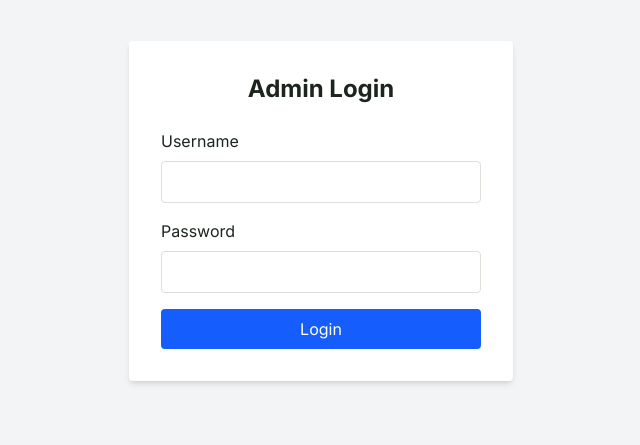
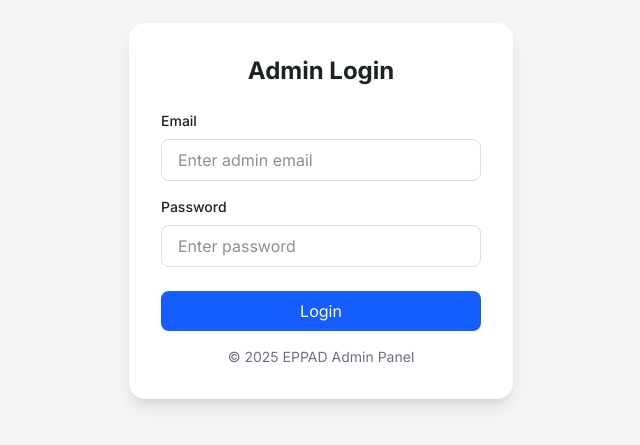
Before and after one commit to daniwolde1/eppad, a Next.js app: page /admin/login in a window 1280 px wide. Shown: the part 189-634 px from the top of the page, without its empty margins (319-959 px from the left). Built offline with nearby package versions, Linux system fonts and the light colour scheme.

Commit message:
Update page.tsx

```diff
--- a/app/admin/login/page.tsx
+++ b/app/admin/login/page.tsx
@@ -2,72 +2,92 @@
 
 import { useState } from "react";
 import { useRouter } from "next/navigation";
-import db from "@/lib/db";
 
-
-export default function AdminLoginPage() {
+export default function AdminLogin() {
   const router = useRouter();
-  const [username, setUsername] = useState("");
+  const [email, setEmail] = useState("");
   const [password, setPassword] = useState("");
+  const [loading, setLoading] = useState(false);
   const [error, setError] = useState("");
 
   const handleSubmit = async (e: React.FormEvent) => {
     e.preventDefault();
     setError("");
+    setLoading(true);
 
     try {
       const res = await fetch("/api/admin/login", {
         method: "POST",
         headers: { "Content-Type": "application/json" },
-        body: JSON.stringify({ username, password }),
+        body: JSON.stringify({ email, password }),
       });
 
       const data = await res.json();
 
-      if (!res.ok || !data.success) {
-        setError(data.error || "Login failed");
-        return;
+      if (!res.ok) {
+        throw new Error(data.error || "Login failed");
       }
 
-      // On successful login, redirect to dashboard
+      // ✅ If login is successful, redirect to admin dashboard
+      alert("Login successful!");
       router.push("/admin/dashboard");
-    } catch (err) {
-      console.error(err);
-      setError("Network error. Please try again.");
+    } catch (err: any) {
+      console.error("Login error:", err.message);
+      setError(err.message);
+    } finally {
+      setLoading(false);
     }
   };
 
   return (
-    <div className="flex items-center justify-center min-h-screen bg-gray-100">
+    <div className="flex justify-center items-center min-h-screen bg-gray-100">
       <form
         onSubmit={handleSubmit}
-        className="bg-white p-8 rounded shadow-md w-full max-w-sm"
+        className="bg-white p-8 rounded-2xl shadow-lg w-full max-w-sm"
       >
-        <h2 className="text-2xl font-bold mb-6 text-center">Admin Login</h2>
-        {error && <p className="text-red-500 mb-4">{error}</p>}
+        <h2 className="text-2xl font-bold text-center mb-6">Admin Login</h2>
 
-        <label className="block mb-2">Username</label>
+        {error && (
+          <p className="text-red-500 text-center mb-3">
+            ⚠️ {error}
+          </p>
+        )}
+
+        <div className="mb-4">
+          <label className="block text-sm font-medium mb-2">Email</label>
           <input
-          type="text"
-          value={username}
-          onChange={(e) => setUsername(e.target.value)}
-          className="w-full border rounded p-2 mb-4"
+            type="email"
+            value={email}
+            onChange={(e) => setEmail(e.target.value)}
+            placeholder="Enter admin email"
+            required
+            className="w-full px-4 py-2 border rounded-lg focus:outline-none focus:ring focus:ring-blue-200"
           />
+        </div>
 
-        <label className="block mb-2">Password</label>
+        <div className="mb-6">
+          <label className="block text-sm font-medium mb-2">Password</label>
           <input
             type="password"
             value={password}
             onChange={(e) => setPassword(e.target.value)}
-          className="w-full border rounded p-2 mb-4"
+            placeholder="Enter password"
+            required
+            className="w-full px-4 py-2 border rounded-lg focus:outline-none focus:ring focus:ring-blue-200"
           />
+        </div>
 
         <button
           type="submit"
-          className="w-full bg-blue-600 text-white py-2 rounded hover:bg-blue-700"
+          disabled={loading}
+          className="w-full bg-blue-600 hover:bg-blue-700 text-white py-2 rounded-lg transition"
         >
-          Login
+          {loading ? "Logging in..." : "Login"}
         </button>
+
+        <p className="text-center text-gray-500 text-sm mt-4">
+          © {new Date().getFullYear()} EPPAD Admin Panel
+        </p>
       </form>
     </div>
   );
```
Lines whose indentation alone changed are shown as unchanged.
